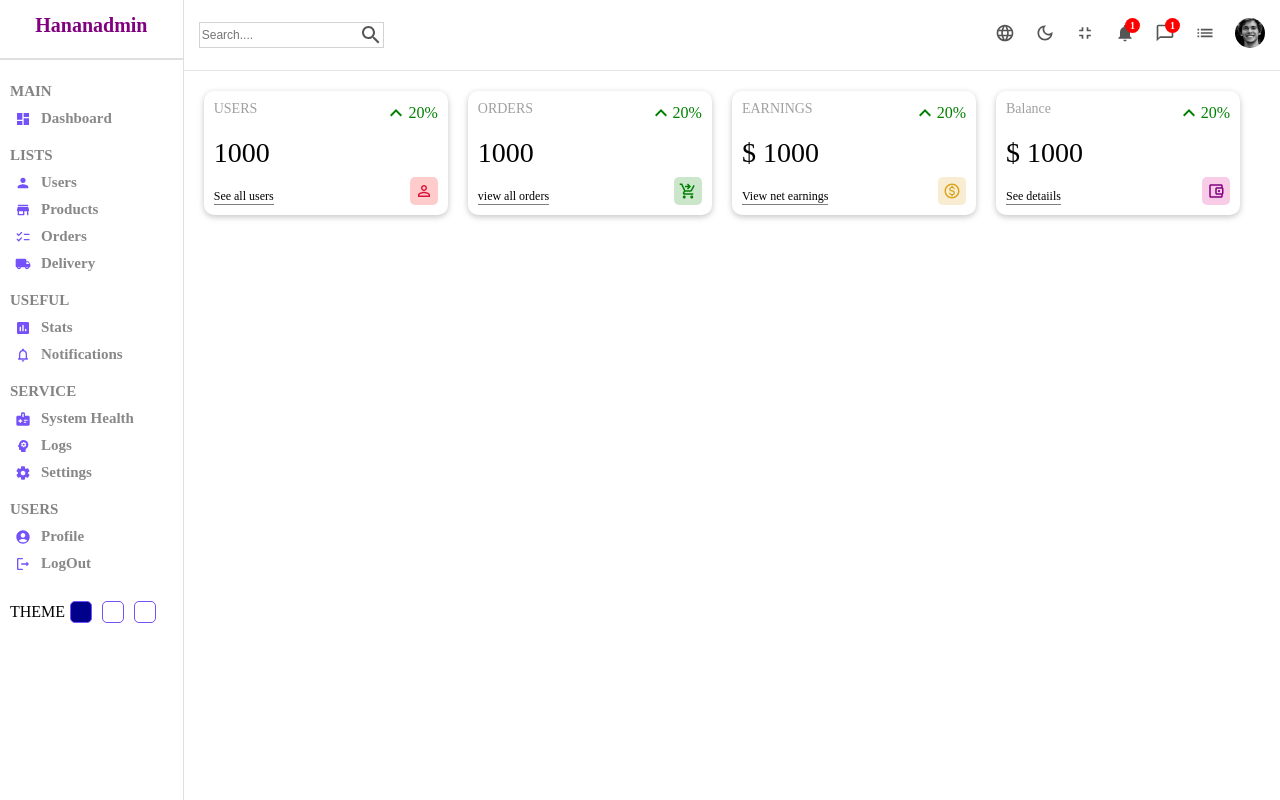
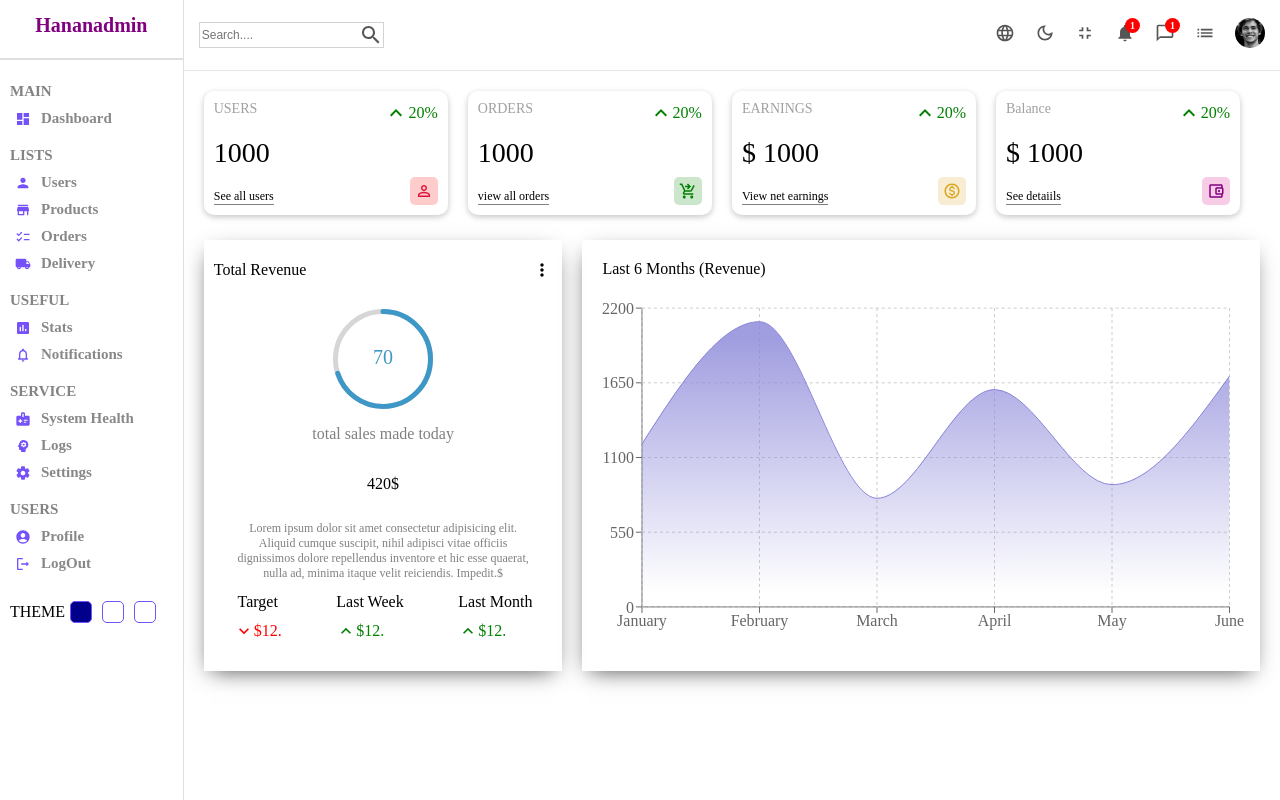
Before and after one commit to Hanan1413/admin-dashboard, a React (Vite) app: page / in a window 1280 px wide. Built offline with nearby package versions, Linux system fonts and the light colour scheme.

Commit message:
add total revnue Progressbar and Area Chart

```diff
--- a/package.json
+++ b/package.json
@@ -15,8 +15,10 @@
     "@mui/icons-material": "^5.16.6",
     "@mui/material": "^5.16.6",
     "react": "^18.3.1",
+    "react-circular-progressbar": "^2.1.0",
     "react-dom": "^18.3.1",
-    "react-router-dom": "^6.26.0"
+    "react-router-dom": "^6.26.0",
+    "recharts": "^2.12.7"
   },
   "devDependencies": {
     "@types/react": "^18.3.3",
--- a/src/components/chart/Chart.jsx
+++ b/src/components/chart/Chart.jsx
@@ -1,12 +1,57 @@
-import './chart.scss'
+import "./chart.scss";
+import {
+  AreaChart,
+  Area,
+  XAxis,
+  YAxis,
+  CartesianGrid,
+  Tooltip,
+  ResponsiveContainer,
+} from "recharts";
 
+const data = [
+  { name: "January", Total: 1200 },
+  { name: "February", Total: 2100 },
+  { name: "March", Total: 800 },
+  { name: "April", Total: 1600 },
+  { name: "May", Total: 900 },
+  { name: "June", Total: 1700 },
+]
 
 const Chart = () => {
   return (
-    <div className='chart'>
-      Chart
+    <div className="chart">
+      <div className="title">Last 6 Months (Revenue)</div>
+      <ResponsiveContainer width="100%" aspect={2/1}>
+        <AreaChart
+          width={730}
+          height={250}
+          data={data}
+          margin={{ top: 10, right: 30, left: 0, bottom: 0 }}
+        >
+          <defs>
+            <linearGradient id="total" x1="0" y1="0" x2="0" y2="1">
+              <stop offset="5%" stopColor="#8884d8" stopOpacity={0.8} />
+              <stop offset="95%" stopColor="#8884d8" stopOpacity={0} />
+            </linearGradient>
+
+          </defs>
+          <XAxis dataKey="name" />
+          <YAxis />
+          <CartesianGrid strokeDasharray="3 3"  />
+          <Tooltip />
+          <Area
+            type="monotone"
+            dataKey="Total"
+            stroke="#8884d8"
+            fillOpacity={1}
+            fill="url(#total)"
+          />
+
+        </AreaChart>
+      </ResponsiveContainer>
     </div>
-  )
-}
+  );
+};
 
-export default Chart
+export default Chart;
--- a/src/components/chart/chart.scss
+++ b/src/components/chart/chart.scss
@@ -0,0 +1,17 @@
+
+
+.chart{
+    flex:4;
+    -webkit-box-shadow: -1px 7px 22px -8px rgba(0, 0, 0, 0.75);
+    -moz-box-shadow: -1px 7px 22px -8px rgba(0, 0, 0, 0.75);
+    box-shadow: -1px 7px 22px -8px rgba(0, 0, 0, 0.75);
+
+
+    .title{
+        padding: 20px;
+    }
+
+    .chartGrid{
+        stroke: lightGray;
+    }
+}
--- a/src/components/featured/Featured.jsx
+++ b/src/components/featured/Featured.jsx
@@ -1,8 +1,58 @@
 import "./featured.scss";
+import MoreVertIcon from "@mui/icons-material/MoreVert";
+import { CircularProgressbar } from "react-circular-progressbar";
+import "react-circular-progressbar/dist/styles.css";
+import KeyboardArrowDownIcon from "@mui/icons-material/KeyboardArrowDown";
+import KeyboardArrowUpOutlinedIcon from "@mui/icons-material/KeyboardArrowUpOutlined";
 
 const Featured = () => {
-  return <div className="feature"
-  >Featured</div>;
+  return (
+    <div className="featured">
+      <div className="top">
+        <h1 className="title">Total Revenue</h1>
+        <MoreVertIcon fontSize="small" />
+      </div>
+      <div className="bottom">
+        <div className="featuredChart">
+          <CircularProgressbar value={70} text="70" strokeWidth={5} />
+        </div>
+        <p className="title">total sales made today</p>
+        <p className="amout">420$</p>
+        <p className="desc">
+          Lorem ipsum dolor sit amet consectetur adipisicing elit. Aliquid
+          cumque suscipit, nihil adipisci vitae officiis dignissimos dolore
+          repellendus inventore et hic esse quaerat, nulla ad, minima itaque
+          velit reiciendis. Impedit.$
+        </p>
+
+        <div className="summary">
+          <div className="item">
+            <div className="itemTitle">Target</div>
+            <div className="itemResult negative">
+              <KeyboardArrowDownIcon fontSize="small" />
+              <div className="resultAmount">$12.</div>
+            </div>
+          </div>
+
+          <div className="item">
+            <div className="itemTitle">Last Week</div>
+            <div className="itemResult positive">
+              <KeyboardArrowUpOutlinedIcon fontSize="small" />
+              <div className="resultAmount ">$12.</div>
+            </div>
+          </div>
+
+          <div className="item">
+            <div className="itemTitle">Last Month</div>
+            <div className="itemResult positive">
+              <KeyboardArrowUpOutlinedIcon fontSize="small" />
+              <div className="resultAmount">$12.</div>
+            </div>
+          </div>
+        </div>
+      </div>
+    </div>
+  );
 };
 
 export default Featured;
--- a/src/components/featured/featured.scss
+++ b/src/components/featured/featured.scss
@@ -0,0 +1,74 @@
+.featured {
+  flex: 2;
+  padding: 10px;
+  -webkit-box-shadow: -1px 7px 22px -8px rgba(0, 0, 0, 0.75);
+  -moz-box-shadow: -1px 7px 22px -8px rgba(0, 0, 0, 0.75);
+  box-shadow: -1px 7px 22px -8px rgba(0, 0, 0, 0.75);
+
+  .top {
+    display: flex;
+    align-items: center;
+    justify-content: space-between;
+  }
+  .title {
+    font-size: 16px;
+    font-weight: 500;
+  }
+
+  .bottom {
+    padding: 20px;
+    display: flex;
+    flex-direction: column;
+    align-items: center;
+    justify-content: center;
+
+    .featuredChart {
+      width: 100px;
+      height: 100px;
+    }
+    .title {
+      font-weight: 500;
+      color: gray;
+    }
+
+    .amount {
+      font-size: 30px;
+    }
+
+    .desc {
+      font-weight: 300;
+      font-size: 12px;
+      color: gray;
+      text-align: center;
+    }
+    .summary{
+        display: flex;
+        align-items: center;
+        justify-content: space-between;
+        text-align: center;
+        width: 100%;
+
+
+        .item-title{
+
+            color: gray;
+
+        }
+
+        .itemResult{
+            display: flex;
+            align-items: center;
+            margin-top:10px;
+
+            &.positive{
+                color: green;
+            }
+
+            &.negative{
+                color: red;
+            }
+        }
+    }
+
+  }
+}
--- a/src/pages/home/Home.jsx
+++ b/src/pages/home/Home.jsx
@@ -2,7 +2,8 @@ import "./home.scss";
 import SideBar from "../../components/sidebar/SideBar";
 import Navbar from "../../components/navbar/Navbar";
 import Widget from "../../components/widget/Widget";
-
+import Featured from "../../components/featured/Featured";
+import Chart from "../../components/chart/Chart";
 const Home = () => {
   return (
     <div className="home">
@@ -11,10 +12,14 @@ const Home = () => {
         <Navbar />
 
         <div className="widgets">
-          <Widget type="user"/>
-          <Widget  type="order"/>
-          <Widget type="earning"/>
-          <Widget type="balance"/>
+          <Widget type="user" />
+          <Widget type="order" />
+          <Widget type="earning" />
+          <Widget type="balance" />
+        </div>
+        <div className="charts">
+          <Featured />
+          <Chart />
         </div>
       </div>
     </div>
--- a/src/pages/home/home.scss
+++ b/src/pages/home/home.scss
@@ -6,10 +6,13 @@
         flex: 6;
     }
 
-    .widgets{
+    .widgets, .charts{
         display: flex;
         padding: 20px;
 
     }
-
+    .charts{
+        padding: 5px  20px ;
+        gap: 20px;
+    }
 }
```
Also changed, not shown: 1 other file (tests, documents, lock files or other folders).
